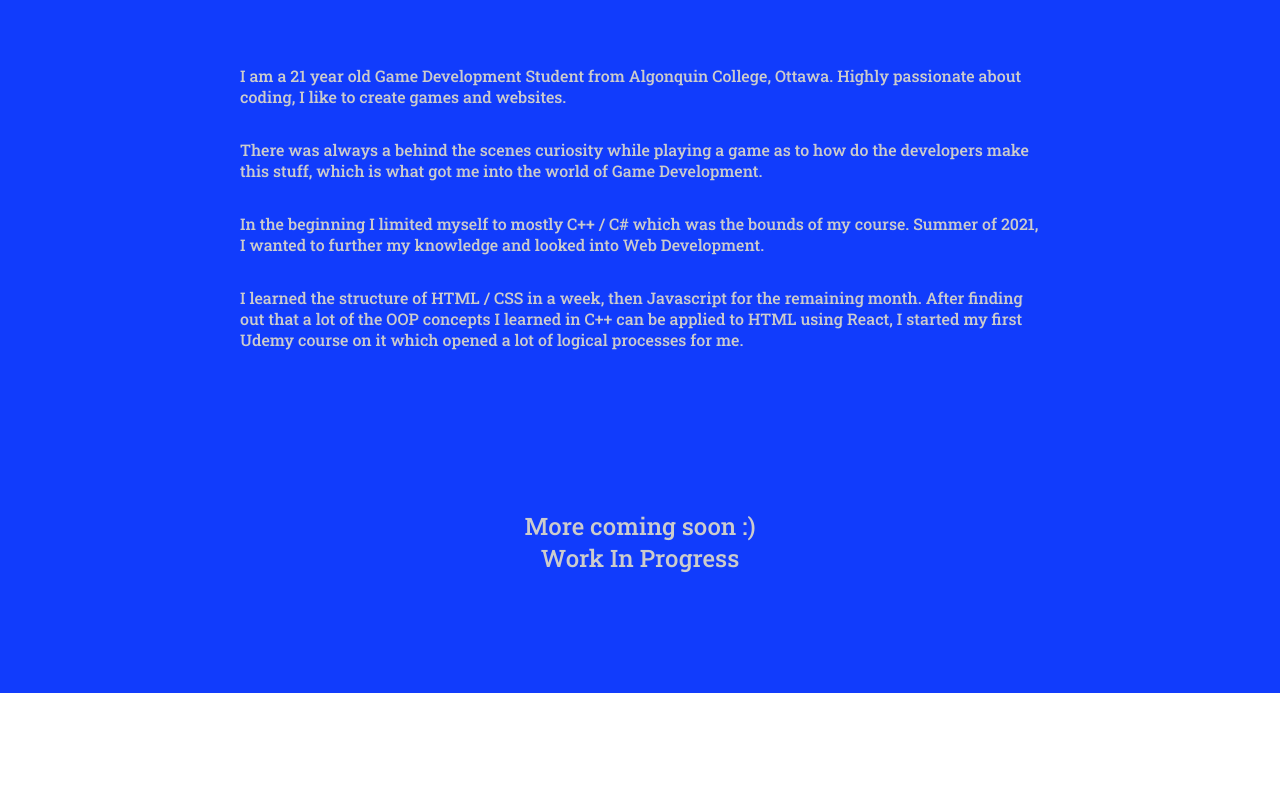
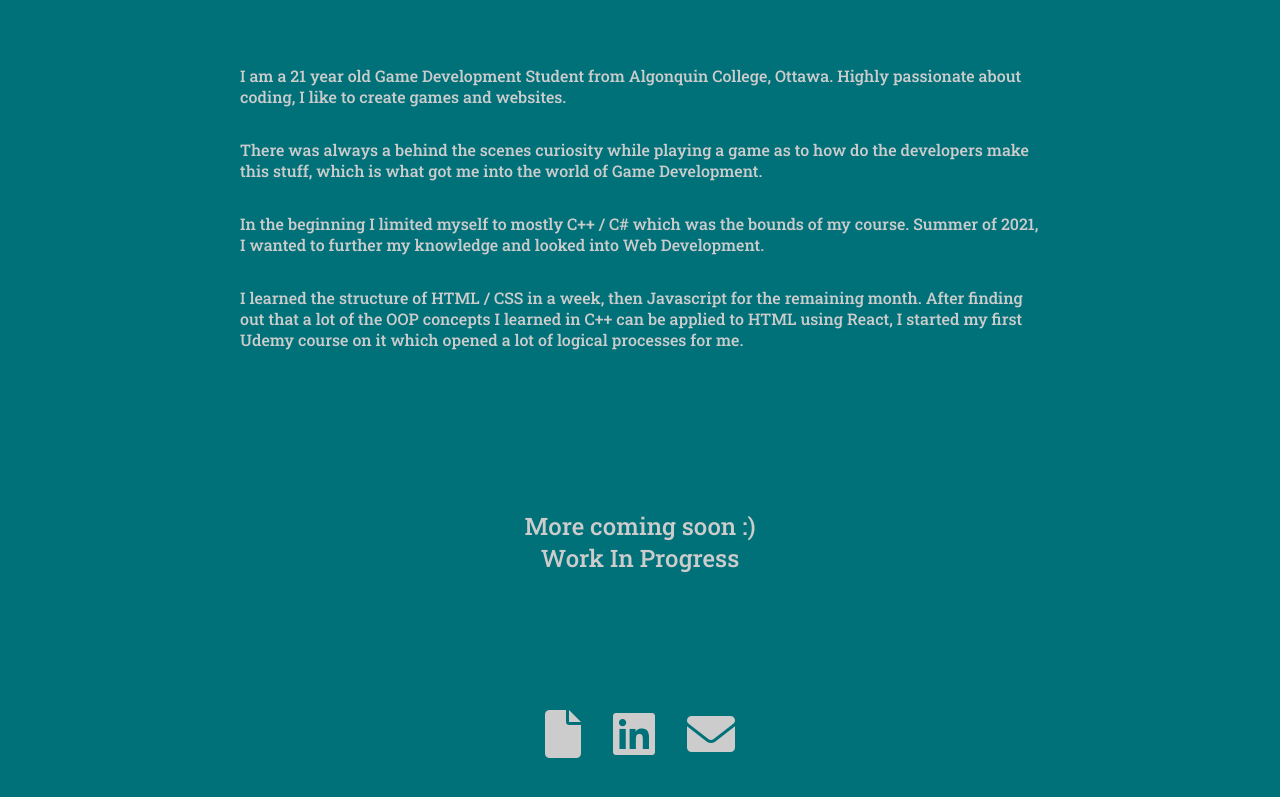
Before and after one commit to fr3drick545/fredfolio4, a React (Create React App) app: page / in a window 1280 px wide. Shown: the part 907-1704 px from the top of the page. Before the commit the page ends 1600 px from the top, so only its background shows below. Built offline with nearby package versions, Linux system fonts and the light colour scheme.

Commit message:
New Colors + Cursor + Footer Added

```diff
--- a/public/index.html
+++ b/public/index.html
@@ -27,6 +27,10 @@
       href="https://fonts.googleapis.com/css2?family=Roboto+Condensed:ital,wght@0,300;0,400;0,700;1,300;1,400;1,700&family=Roboto+Slab:wght@100;200;300;400;500;600;700;800;900&display=swap"
       rel="stylesheet"
     />
+    <link
+      rel="stylesheet"
+      href="https://cdnjs.cloudflare.com/ajax/libs/font-awesome/6.0.0-beta3/css/all.min.css"
+    />
     <title>Prakhhar Makhija</title>
   </head>
   <body>
--- a/src/components/App.js
+++ b/src/components/App.js
@@ -4,6 +4,7 @@ import Home from "./Home";
 import About from "./About";
 // import Background from "./Background";
 import Cursor from "./Cursor";
+import Footer from "./Footer";
 
 import "./App.scss";
 
@@ -49,18 +50,23 @@ const App = () => {
     });
   }, [scrollY, controls]);
 
+  const bgDuration = 0.2;
   const colorVariants = {
     initial: {
-      backgroundColor: "rgb(17, 60, 252)",
+      backgroundColor: "rgb(0, 113, 121)",
+      transition: { duration: bgDuration },
     },
     colorChange1: {
-      backgroundColor: "rgb(25, 52, 152)",
+      backgroundColor: "rgb(0, 51, 100)",
+      transition: { duration: bgDuration },
     },
     colorChange2: {
-      backgroundColor: "rgb(21, 151, 229)",
+      backgroundColor: "rgb(0, 34, 101)",
+      transition: { duration: bgDuration },
     },
     colorChange3: {
       backgroundColor: "rgb(105, 218, 219)",
+      transition: { duration: bgDuration },
     },
   };
 
@@ -77,6 +83,7 @@ const App = () => {
         <Home />
         <About />
       </motion.div>
+      <Footer />
     </motion.div>
   );
 };
--- a/src/components/App.scss
+++ b/src/components/App.scss
@@ -61,7 +61,7 @@
 }
 
 #about {
-  min-height: 100vh;
+  // min-height: 100vh;
   padding: 5%;
 
   h1 {
@@ -132,9 +132,39 @@
   width: 50px;
   height: 50px;
   border-radius: 50%;
-  background-color: goldenrod;
+  background-color: white;
   pointer-events: none;
   transition: 0.1s all ease-out;
   transform: translate(-50%, -50%);
   mix-blend-mode: difference;
 }
+
+#footer {
+  min-height: 200px;
+  display: flex;
+  justify-content: center;
+  align-items: center;
+
+  li {
+    list-style: none;
+    margin: 0 auto;
+    display: inline;
+    margin: 1rem;
+    // transition: 0.5s;
+
+    :hover {
+      transform: scale(1.5);
+    }
+  }
+
+  a {
+    margin: 0 auto;
+    // transition: 0.5s;
+  }
+
+  i {
+    font-size: 3rem;
+    margin: 0 auto;
+    transition: 0.2s;
+  }
+}
--- a/src/components/Cursor.js
+++ b/src/components/Cursor.js
@@ -11,31 +11,40 @@ const Cursor = () => {
     const home1 = document.querySelector(".home-block-1");
     const home2 = document.querySelector(".home-block-2");
     home1.addEventListener("mouseover", (e) => {
-      cursor.style.transform = "scale(7)";
-      // cursor.style.transition = "0.1s all ease";
+      cursor.style.transform =
+        "scale(7) translate(calc(-50% / 7), calc(-50% / 7))";
     });
     home1.addEventListener("mouseleave", (e) => {
-      cursor.style.transform = "scale(1)";
-      // cursor.style.transition = "none";
+      cursor.style.transform = "scale(1) translate(-50%, -50%)";
     });
 
     home2.addEventListener("mouseover", (e) => {
-      cursor.style.transform = "scale(5)";
-      // cursor.style.transition = "0.1s all ease";
+      cursor.style.transform =
+        "scale(5) translate(calc(-50% / 5), calc(-50% / 5))";
     });
     home2.addEventListener("mouseleave", (e) => {
-      cursor.style.transform = "scale(1)";
-      // cursor.style.transition = "none";
+      cursor.style.transform = "scale(1) translate(-50%, -50%)";
     });
 
     const aboutTitle = document.querySelector(".about-heading");
     aboutTitle.addEventListener("mouseover", (e) => {
-      cursor.style.transform = "scale(2.5)";
-      // cursor.style.transition = "0.1s all ease";
+      cursor.style.transform =
+        "scale(2.5) translate(calc(-50% / 2.5), calc(-50% / 2.5))";
     });
     aboutTitle.addEventListener("mouseleave", (e) => {
-      cursor.style.transform = "scale(1)";
-      // cursor.style.transition = "none";
+      cursor.style.transform = "scale(1) translate(-50%, -50%)";
+    });
+
+    const footerLinks = document.querySelectorAll(".contact-link");
+
+    footerLinks.forEach((element) => {
+      element.addEventListener("mouseover", (e) => {
+        cursor.style.transform =
+          "scale(2) translate(calc(-50% / 2), calc(-50% / 2))";
+      });
+      element.addEventListener("mouseleave", (e) => {
+        cursor.style.transform = "scale(1) translate(-50%, -50%)";
+      });
     });
   }, []);
 
--- /dev/null
+++ b/src/components/Footer.js
@@ -0,0 +1,44 @@
+import React from "react";
+
+const Footer = () => {
+  return (
+    <div id="footer">
+      <ul>
+        <li className="contact-link">
+          <a
+            href="./Prakhhar Makhija - Resume.pdf"
+            onClick={(e) => {
+              e.preventDefault();
+              window.open(`./Prakhhar Makhija - Resume.pdf`, "_blank");
+            }}
+          >
+            <i class="fas fa-file"></i>
+          </a>
+        </li>
+
+        <li className="contact-link">
+          <a
+            href="https://www.linkedin.com/in/prakhhar-makhija/"
+            onClick={(e) => {
+              e.preventDefault();
+              window.open(
+                `https://www.linkedin.com/in/prakhhar-makhija/`,
+                "_blank"
+              );
+            }}
+          >
+            <i class="fab fa-linkedin"></i>
+          </a>
+        </li>
+
+        <li className="contact-link">
+          <a href="mailto:prakhharmakhija@gmail.com">
+            <i class="fas fa-envelope"></i>
+          </a>
+        </li>
+      </ul>
+    </div>
+  );
+};
+
+export default Footer;
```
Also changed, not shown: 1 other file (tests, documents, lock files or other folders).
